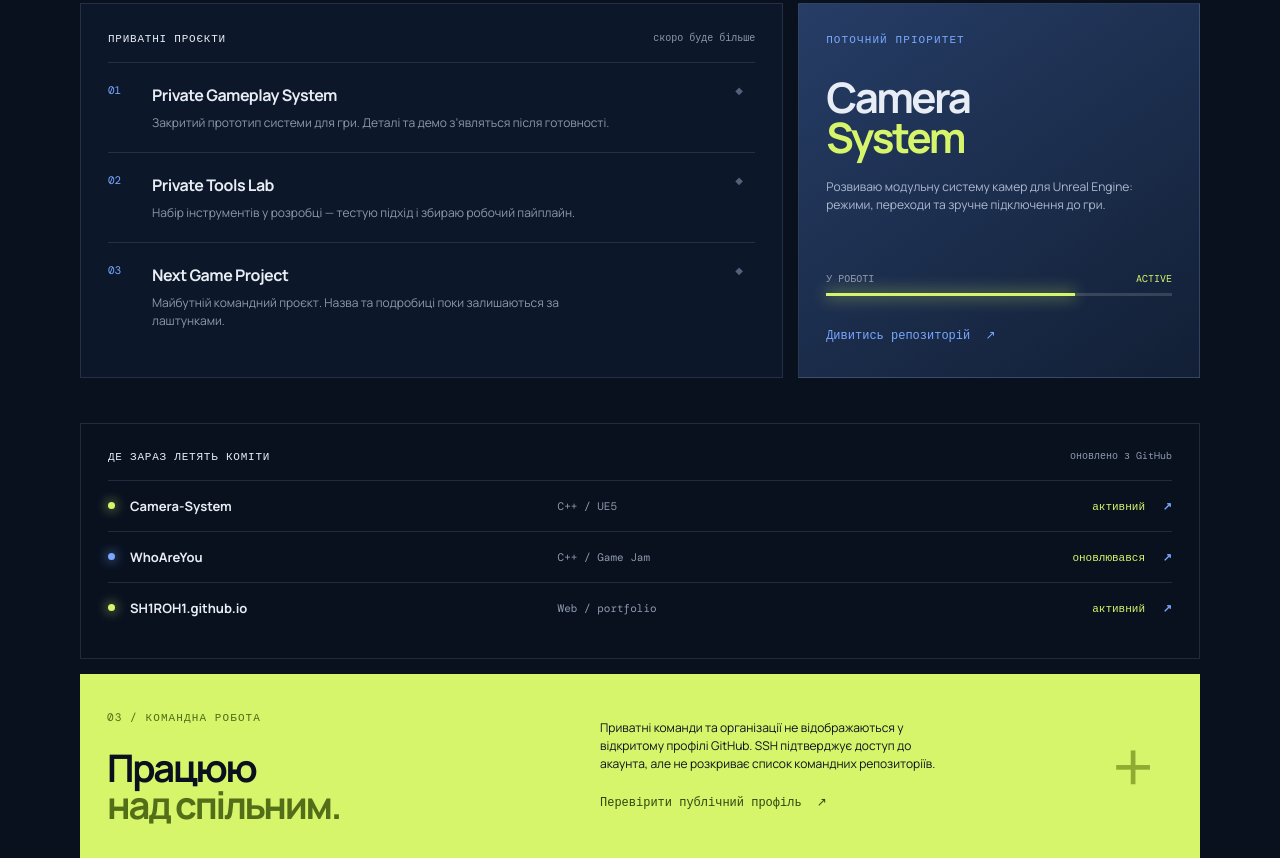
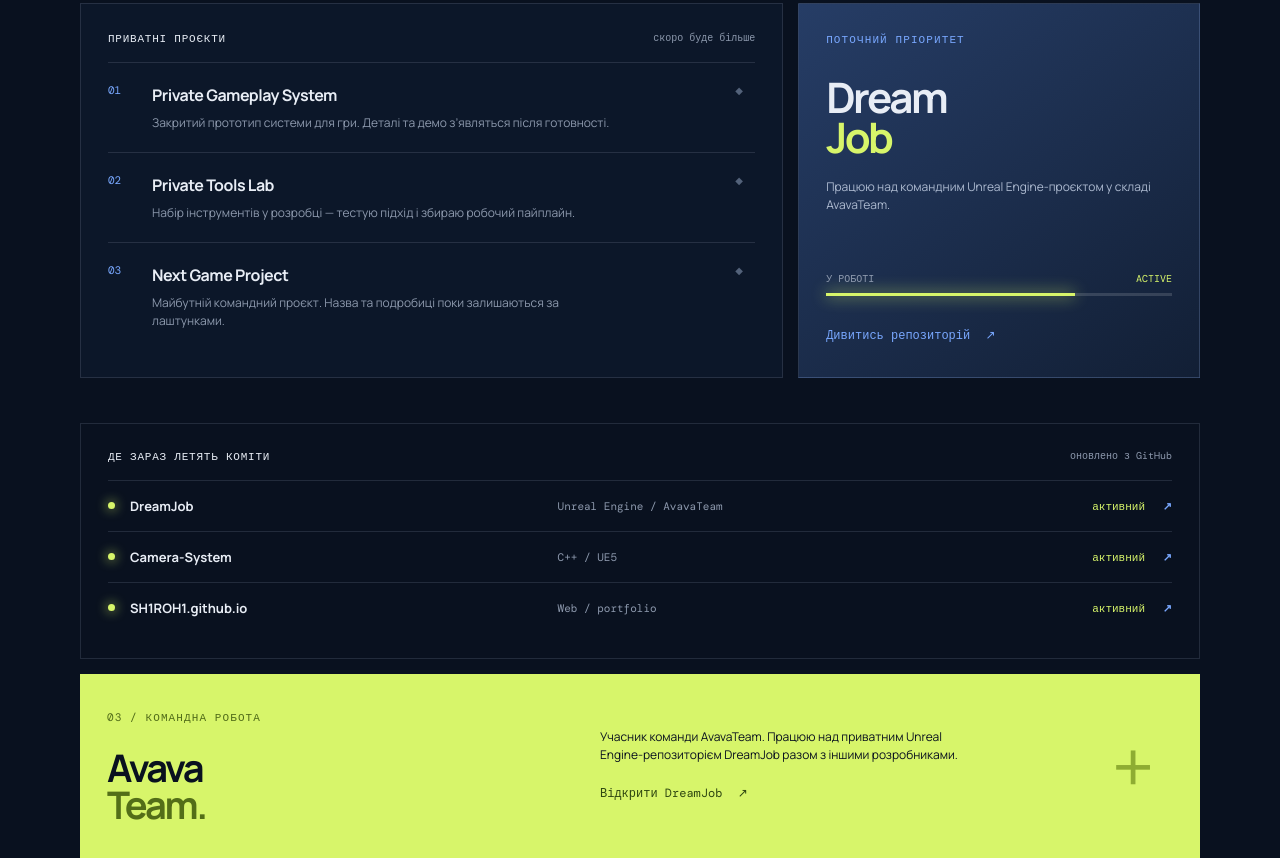
Before and after one commit to SH1ROH1/SH1ROH1.github.io, a plain HTML site: page index.html in a window 1280 px wide. Shown: the part 2582-3440 px from the top of the page. Drawn offline with nearby package versions, Linux system fonts and the light colour scheme.

Commit message:
Add AvavaTeam DreamJob collaboration
Co-authored-by: Copilot <223556219+Copilot@users.noreply.github.com>

```diff
--- a/index.html
+++ b/index.html
@@ -111,22 +111,22 @@
           </div>
           <div class="priority-card reveal">
             <p class="eyebrow">Поточний пріоритет</p>
-            <h3>Camera<br /><em>System</em></h3>
-            <p>Розвиваю модульну систему камер для Unreal Engine: режими, переходи та зручне підключення до гри.</p>
+            <h3>Dream<br /><em>Job</em></h3>
+            <p>Працюю над командним Unreal Engine-проєктом у складі AvavaTeam.</p>
             <div class="progress-label"><span>у роботі</span><span>active</span></div>
             <div class="progress"><span></span></div>
-            <a class="text-link" href="https://github.com/SH1ROH1/Camera-System" target="_blank" rel="noreferrer">Дивитись репозиторій <span>↗</span></a>
+            <a class="text-link" href="https://github.com/AvavaTeam/DreamJob" target="_blank" rel="noreferrer">Дивитись репозиторій <span>↗</span></a>
           </div>
         </div>
         <div class="activity reveal">
           <div class="subheading"><span>Де зараз летять коміти</span><span class="activity-note">оновлено з GitHub</span></div>
+          <a class="activity-item" href="https://github.com/AvavaTeam/DreamJob" target="_blank" rel="noreferrer"><span class="activity-pulse"></span><strong>DreamJob</strong><span>Unreal Engine / AvavaTeam</span><time>активний</time><b>↗</b></a>
           <a class="activity-item" href="https://github.com/SH1ROH1/Camera-System" target="_blank" rel="noreferrer"><span class="activity-pulse"></span><strong>Camera-System</strong><span>C++ / UE5</span><time>активний</time><b>↗</b></a>
-          <a class="activity-item" href="https://github.com/SH1ROH1/WhoAreYou" target="_blank" rel="noreferrer"><span class="activity-pulse pulse-muted"></span><strong>WhoAreYou</strong><span>C++ / Game Jam</span><time>оновлювався</time><b>↗</b></a>
           <a class="activity-item" href="https://github.com/SH1ROH1/SH1ROH1.github.io" target="_blank" rel="noreferrer"><span class="activity-pulse"></span><strong>SH1ROH1.github.io</strong><span>Web / portfolio</span><time>активний</time><b>↗</b></a>
         </div>
         <div class="team-card reveal">
-          <div><p class="eyebrow">03 / командна робота</p><h3>Працюю<br /><em>над спільним.</em></h3></div>
-          <div class="team-copy"><p>Приватні команди та організації не відображаються у відкритому профілі GitHub. SSH підтверджує доступ до акаунта, але не розкриває список командних репозиторіїв.</p><a class="text-link" href="https://github.com/SH1ROH1" target="_blank" rel="noreferrer">Перевірити публічний профіль <span>↗</span></a></div>
+          <div><p class="eyebrow">03 / командна робота</p><h3>Avava<br /><em>Team.</em></h3></div>
+          <div class="team-copy"><p>Учасник команди AvavaTeam. Працюю над приватним Unreal Engine-репозиторієм DreamJob разом з іншими розробниками.</p><a class="text-link" href="https://github.com/AvavaTeam/DreamJob" target="_blank" rel="noreferrer">Відкрити DreamJob <span>↗</span></a></div>
           <div class="team-mark">+</div>
         </div>
       </section>
```
